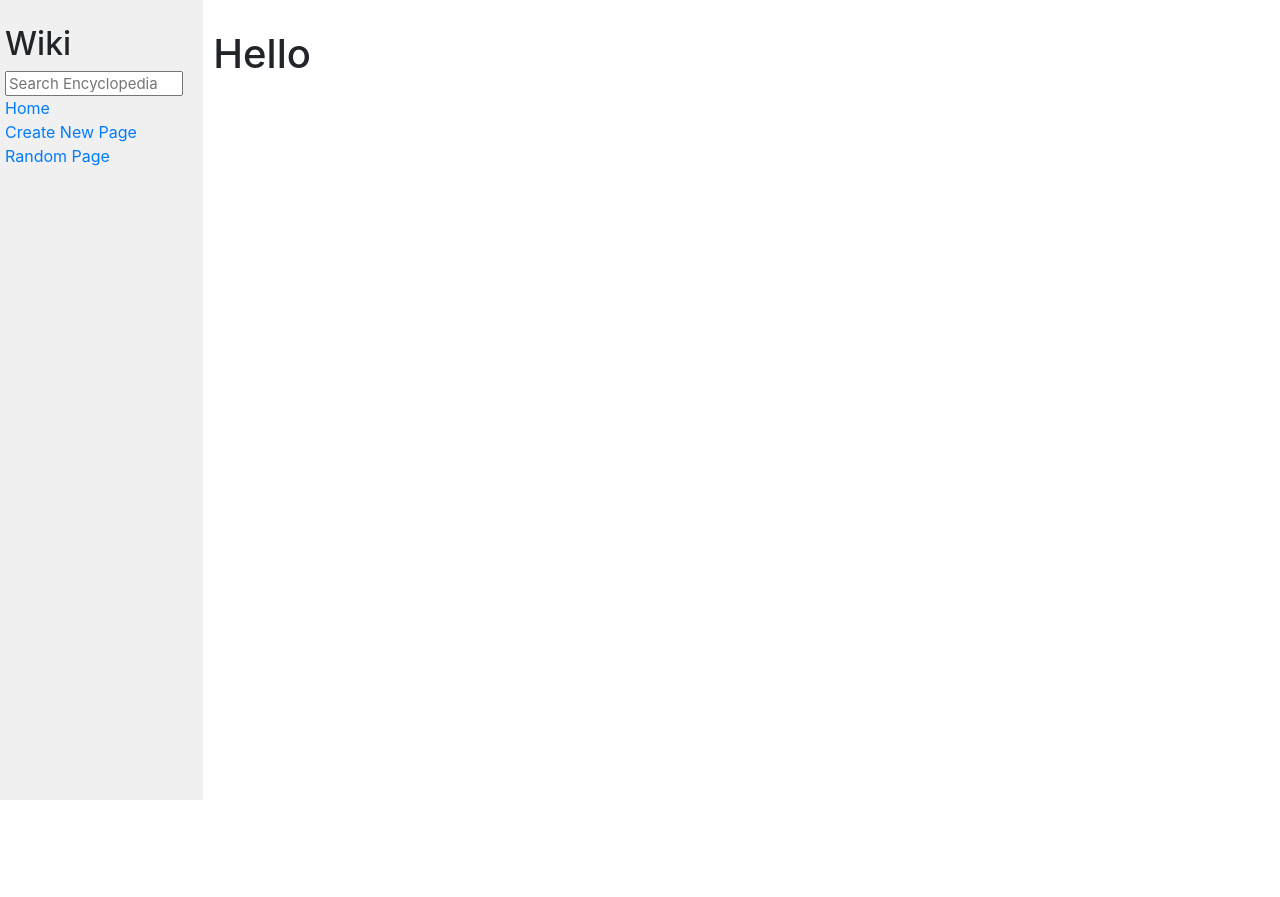
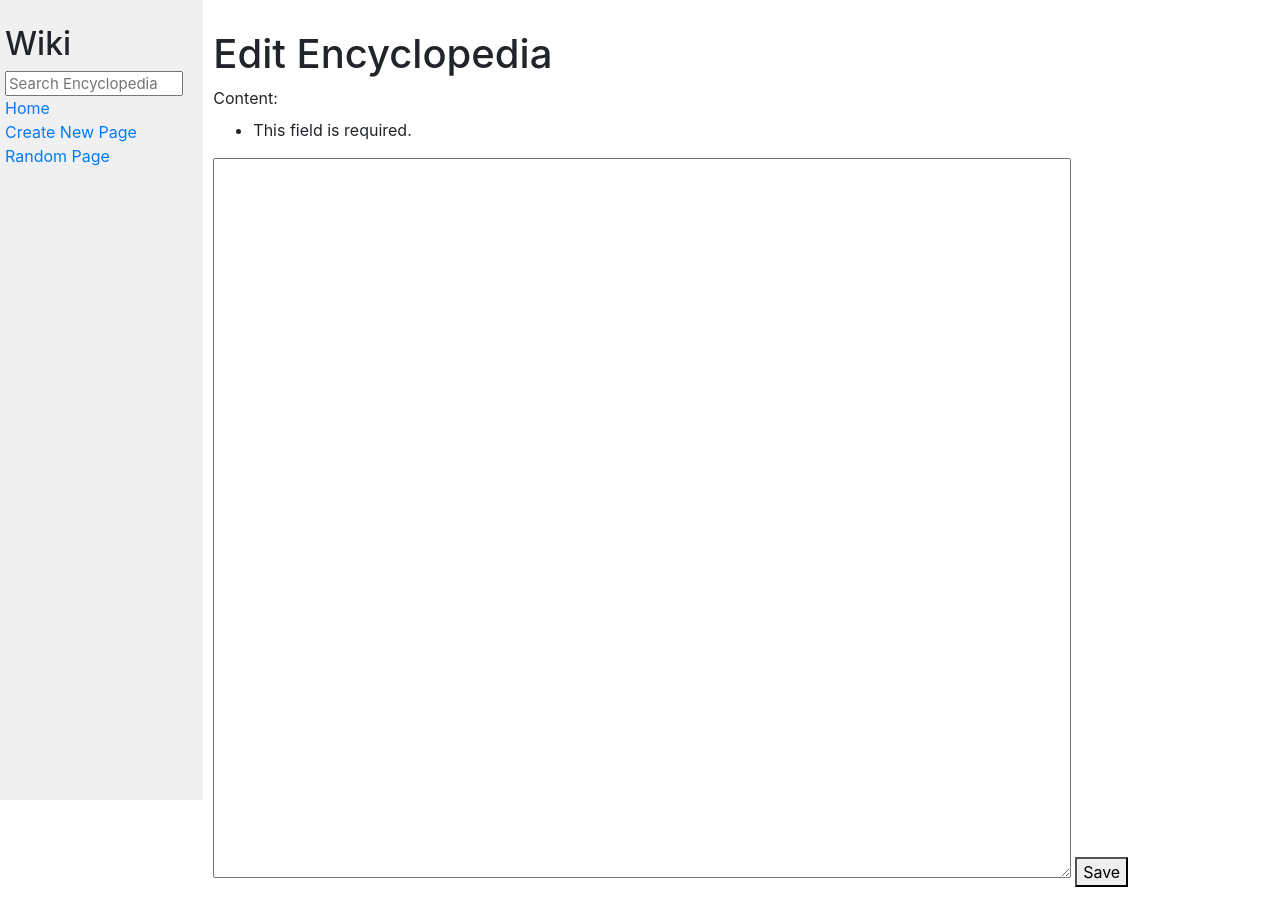
Before and after one commit to lucaslima7027/wiki, a Django app: page /edit-entry/1 in a window 1280 px wide. Before the commit the page ends 800 px from the top, so only its background shows below. Run offline with Django 3.2, Linux system fonts and the light colour scheme; some libraries are stand-ins or nearby versions.

Commit message:
Implemented the editEntry function to prepopulate form to edit

```diff
--- a/encyclopedia/templates/encyclopedia/editEntry.html
+++ b/encyclopedia/templates/encyclopedia/editEntry.html
@@ -5,5 +5,10 @@
 {% endblock %}
 
 {% block body %}
-<h1>Hello</h1>
+<h1>Edit Encyclopedia</h1>
+
+<form action="" method="post">
+    {{ form }}
+    <button type="submit">Save</button>
+</form>
 {% endblock %}
--- a/encyclopedia/views.py
+++ b/encyclopedia/views.py
@@ -66,9 +66,10 @@
     return redirect("/" + ramdomEntry)
 
 def editEntry(request, title):
-
+    mdToEdit = util.get_entry(title)
+    editForm = editEntryForm({'entryContent': mdToEdit})
     return render(request, "encyclopedia/editEntry.html", {
-
+        "form": editForm
         })
 
 def checkEntry(title):
```
